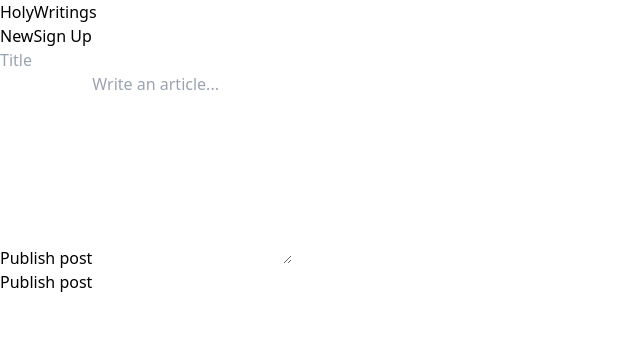
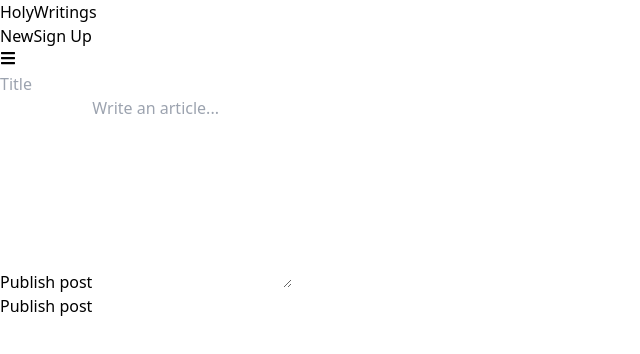
Before and after one commit to christmysaviour/HolyWritings, a React (Vite) app in the folder frontend/: page /publish in a window 1280 px wide. Shown: the top 354 px of the page, without its empty margins (0-640 px from the left). Built offline with nearby package versions, Linux system fonts and the light colour scheme.

Commit message:
Update Appbar.tsx

```diff
--- a/frontend/src/components/Appbar.tsx
+++ b/frontend/src/components/Appbar.tsx
@@ -7,6 +7,7 @@
 export const Appbar = () => {
     const navigate = useNavigate();
     const [isAuthenticated, setIsAuthenticated] = useState(false);
+    const [isMenuOpen, setIsMenuOpen] = useState(false);
 
     useEffect(() => {
         const token = localStorage.getItem('sessionToken');
@@ -35,19 +36,22 @@
         }
     };
 
+    const toggleMenu = () => setIsMenuOpen(!isMenuOpen);
+
     return (
-        <div className="border-b flex justify-between px-10 py-4">
+        <div className="border-b flex justify-between px-10 py-4 items-center relative">
             <Link to={'/blogs'} className="flex flex-col justify-center cursor-pointer font-bold text-xl">
                 HolyWritings
             </Link>
-            <div>
+            <div className="hidden md:flex items-center">
                 <Link to={`/publish`}>
                     <button
                         type="button"
-                        className="mr-4 text-white bg-green-700 hover:bg-green-800 focus:outline-none focus:ring-4 focus:ring-green-300 font-medium rounded-full text-sm px-5 py-2.5 text-center me-2 mb-2">
+                        className="mr-3 text-white bg-green-700 hover:bg-green-800 focus:outline-none focus:ring-4 focus:ring-green-300 font-medium rounded-full text-sm px-5 py-2.5 text-center me-2 mb-2 ">
                         New
                     </button>
                 </Link>
+
                 {isAuthenticated ? (
                     <button
                         onClick={handleSignOut}
@@ -65,11 +69,48 @@
                     </Link>
                 )}
             </div>
+            <button
+                className="md:hidden focus:outline-none focus:ring-4 focus:ring-black font-medium rounded-full text-sm p-2"
+                onClick={toggleMenu}
+            >
+                <FaBars className="text-xl" />
+            </button>
+            {isMenuOpen && (
+                <div className="md:hidden absolute top-16 right-0 bg-white shadow-lg rounded-lg w-48 z-10">
+                    <Link to={`/publish`}>
+                        <button
+                            type="button"
+                            className="block w-full text-white bg-green-700 hover:bg-green-800 focus:outline-none focus:ring-4 focus:ring-green-300 font-medium rounded-full text-sm px-5 py-2.5 text-center my-2">
+                            New
+                        </button>
+                    </Link>
+
+                    {isAuthenticated ? (
+                        <button
+                            onClick={handleSignOut}
+                            type="button"
+                            className="block w-full text-white bg-black focus:outline-none focus:ring-4 focus:ring-green-300 font-medium rounded-full text-sm px-5 py-2.5 text-center my-2">
+                            Sign Out
+                        </button>
+                    ) : (
+                        <Link to="/signup">
+                            <button
+                                type="button"
+                                className="block w-full text-white bg-blue-500 hover:bg-blue-600 focus:outline-none focus:ring-4 focus:ring-blue-300 font-medium rounded-full text-sm px-5 py-2.5 text-center my-2">
+                                Sign Up
+                            </button>
+                        </Link>
+                    )}
+                </div>
+            )}
         </div>
     );
 };
 
-"use-client";
+
+
+
+
 
 import { FaBars } from 'react-icons/fa';
 
```
